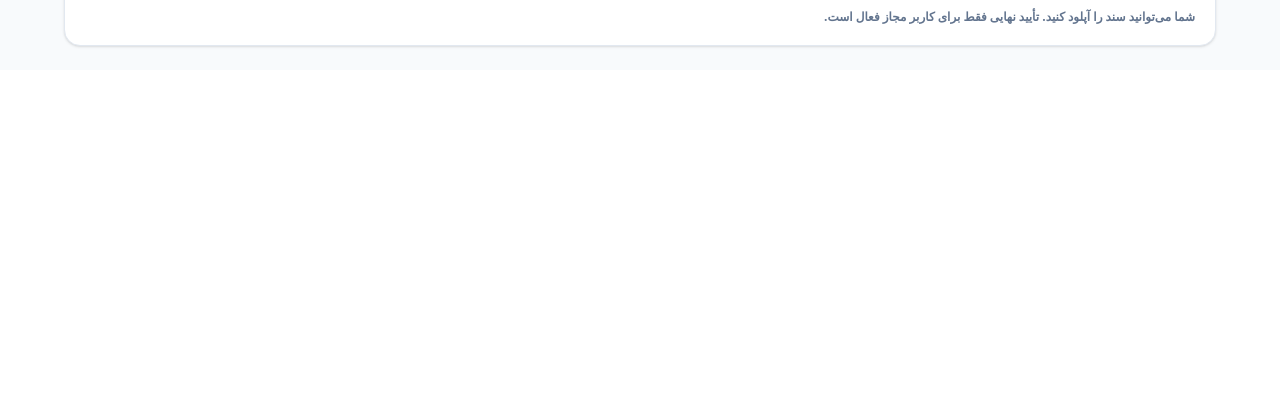
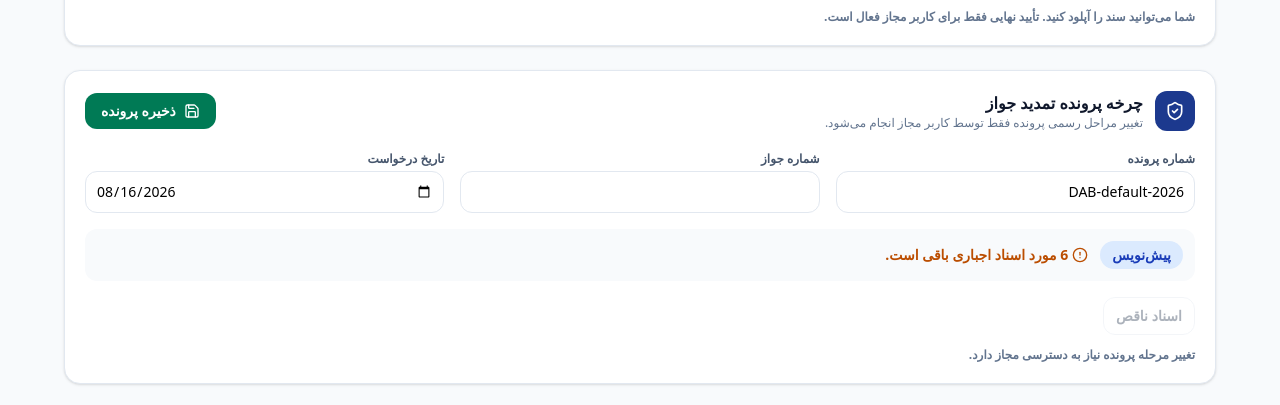
Before and after one commit to Norani375/Manochehr-norani, a Next.js app: page /dab-renewal in a window 1280 px wide. Shown: the part 3940-4345 px from the top of the page. Before the commit the page ends 4010 px from the top, so only its background shows below. Built offline with nearby package versions, Linux system fonts and the light colour scheme; no server answers; the database is empty.

Commit message:
feat: show DAB renewal application workflow

```diff
--- a/app/dab-renewal/page.tsx
+++ b/app/dab-renewal/page.tsx
@@ -2,6 +2,7 @@
 
 import DabLicenseRenewalForm from '@/components/DabLicenseRenewalForm';
 import DabRenewalCompliancePanel from '@/components/DabRenewalCompliancePanel';
+import DabRenewalApplicationWorkflow from '@/components/DabRenewalApplicationWorkflow';
 import { useCompany } from '@/lib/companyContext';
 
 export default function DabRenewalPage() {
@@ -12,6 +13,7 @@ export default function DabRenewalPage() {
       <div className="mx-auto max-w-6xl space-y-6">
         <DabLicenseRenewalForm companyId={activeCompanyId} />
         <DabRenewalCompliancePanel companyId={activeCompanyId} />
+        <DabRenewalApplicationWorkflow companyId={activeCompanyId} />
       </div>
     </main>
   );
```
